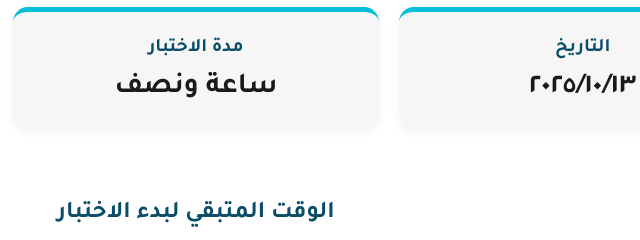
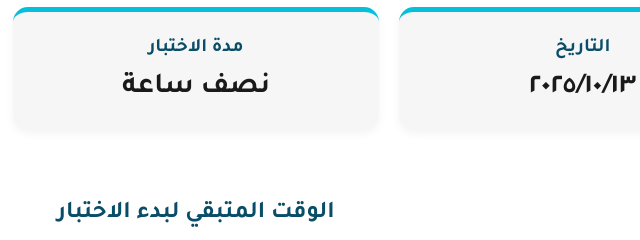
Before and after one commit to mohdschool/7211, a plain HTML site: page index.html in a window 1280 px wide. Shown: the part 315-555 px from the top of the page, 444-1084 px from the left. Drawn offline with Linux system fonts and the light colour scheme.

Commit message:
Update index.html

```diff
--- a/index.html
+++ b/index.html
@@ -346,7 +346,7 @@
 
                 <div class="detail-box">
                     <div class="detail-label">مدة الاختبار</div>
-                    <div class="detail-value" id="exam-duration">ساعة ونصف</div>
+                    <div class="detail-value" id="exam-duration">نصف ساعة</div>
                 </div>
 
                 <div class="detail-box">
@@ -387,54 +387,54 @@
         // بيانات الامتحانات لكل صف - محدثة بناءً على الجداول المقدمة
         const examData = {
             5: [
-                { date: "2025/10/13", subject: "الرياضيات", duration: "ساعة ونصف", startTime: "8:00", endTime: "9:30" },
-                { date: "2025/10/14", subject: "اللغة العربية", duration: "ساعة ونصف", startTime: "8:00", endTime: "9:30" },
-                { date: "2025/10/15", subject: "الدراسات الاجتماعية", duration: "ساعة ونصف", startTime: "8:00", endTime: "9:30" },
-                { date: "2025/10/16", subject: "اللغة الإنجليزية", duration: "ساعة ونصف", startTime: "8:00", endTime: "9:30" },
-                { date: "2025/10/19", subject: "التربية الإسلامية", duration: "ساعة ونصف", startTime: "8:00", endTime: "9:30" },
-                { date: "2025/10/20", subject: "العلوم", duration: "ساعة ونصف", startTime: "8:00", endTime: "9:30" }
+                { date: "2025/10/13", subject: "الرياضيات", duration: "نصف ساعة", startTime: "8:00", endTime: "8:30" },
+                { date: "2025/10/14", subject: "اللغة العربية", duration: "نصف ساعة", startTime: "8:00", endTime: "8:30" },
+                { date: "2025/10/15", subject: "الدراسات الاجتماعية", duration: "نصف ساعة", startTime: "8:00", endTime: "8:30" },
+                { date: "2025/10/16", subject: "اللغة الإنجليزية", duration: "نصف ساعة", startTime: "8:00", endTime: "8:30" },
+                { date: "2025/10/19", subject: "التربية الإسلامية", duration: "نصف ساعة", startTime: "8:00", endTime: "8:30" },
+                { date: "2025/10/20", subject: "العلوم", duration: "نصف ساعة", startTime: "8:00", endTime: "8:30" }
             ],
             6: [
-                { date: "2025/10/12", subject: "التربية الإسلامية", duration: "ساعة ونصف", startTime: "8:00", endTime: "9:30" },
-                { date: "2025/10/13", subject: "العلوم", duration: "ساعة ونصف", startTime: "8:00", endTime: "9:30" },
-                { date: "2025/10/14", subject: "الدراسات الاجتماعية", duration: "ساعة ونصف", startTime: "8:00", endTime: "9:30" },
-                { date: "2025/10/15", subject: "اللغة العربية", duration: "ساعة ونصف", startTime: "8:00", endTime: "9:30" },
-                { date: "2025/10/16", subject: "اللغة الإنجليزية", duration: "ساعة ونصف", startTime: "8:00", endTime: "9:30" },
-                { date: "2025/10/20", subject: "الرياضيات", duration: "ساعة ونصف", startTime: "8:00", endTime: "9:30" }
+                { date: "2025/10/12", subject: "التربية الإسلامية", duration: "نصف ساعة", startTime: "8:00", endTime: "8:30" },
+                { date: "2025/10/13", subject: "العلوم", duration: "نصف ساعة", startTime: "8:00", endTime: "8:30" },
+                { date: "2025/10/14", subject: "الدراسات الاجتماعية", duration: "نصف ساعة", startTime: "8:00", endTime: "8:30" },
+                { date: "2025/10/15", subject: "اللغة العربية", duration: "نصف ساعة", startTime: "8:00", endTime: "8:30" },
+                { date: "2025/10/16", subject: "اللغة الإنجليزية", duration: "نصف ساعة", startTime: "8:00", endTime: "8:30" },
+                { date: "2025/10/20", subject: "الرياضيات", duration: "نصف ساعة", startTime: "8:00", endTime: "8:30" }
             ],
             7: [
-                { date: "2025/10/13", subject: "اللغة الإنجليزية", duration: "ساعة ونصف", startTime: "8:00", endTime: "9:30" },
-                { date: "2025/10/14", subject: "اللغة العربية", duration: "ساعة ونصف", startTime: "8:00", endTime: "9:30" },
-                { date: "2025/10/15", subject: "العلوم", duration: "ساعة ونصف", startTime: "8:00", endTime: "9:30" },
-                { date: "2025/10/16", subject: "الرياضيات", duration: "ساعة ونصف", startTime: "8:00", endTime: "9:30" },
-                { date: "2025/10/19", subject: "التربية الإسلامية", duration: "ساعة ونصف", startTime: "8:00", endTime: "9:30" }
+                { date: "2025/10/13", subject: "اللغة الإنجليزية", duration: "نصف ساعة", startTime: "8:00", endTime: "8:30" },
+                { date: "2025/10/14", subject: "اللغة العربية", duration: "نصف ساعة", startTime: "8:00", endTime: "8:30" },
+                { date: "2025/10/15", subject: "العلوم", duration: "نصف ساعة", startTime: "8:00", endTime: "8:30" },
+                { date: "2025/10/16", subject: "الرياضيات", duration: "نصف ساعة", startTime: "8:00", endTime: "8:30" },
+                { date: "2025/10/19", subject: "التربية الإسلامية", duration: "نصف ساعة", startTime: "8:00", endTime: "8:30" }
             ],
             8: [
-                { date: "2025/10/15", subject: "اللغة العربية", duration: "ساعة ونصف", startTime: "8:00", endTime: "9:30" },
-                { date: "2025/10/16", subject: "الرياضيات", duration: "ساعة ونصف", startTime: "8:00", endTime: "9:30" },
-                { date: "2025/10/20", subject: "اللغة الإنجليزية", duration: "ساعة ونصف", startTime: "8:00", endTime: "9:30" },
-                { date: "2025/10/21", subject: "التربية الإسلامية", duration: "ساعة ونصف", startTime: "8:00", endTime: "9:30" },
-                { date: "2025/10/22", subject: "العلوم", duration: "ساعة ونصف", startTime: "8:00", endTime: "9:30" }
+                { date: "2025/10/15", subject: "اللغة العربية", duration: "نصف ساعة", startTime: "8:00", endTime: "8:30" },
+                { date: "2025/10/16", subject: "الرياضيات", duration: "نصف ساعة", startTime: "8:00", endTime: "8:30" },
+                { date: "2025/10/20", subject: "اللغة الإنجليزية", duration: "نصف ساعة", startTime: "8:00", endTime: "8:30" },
+                { date: "2025/10/21", subject: "التربية الإسلامية", duration: "نصف ساعة", startTime: "8:00", endTime: "8:30" },
+                { date: "2025/10/22", subject: "العلوم", duration: "نصف ساعة", startTime: "8:00", endTime: "8:30" }
             ],
             9: [
-                { date: "2025/10/13", subject: "الأحياء", duration: "ساعة ونصف", startTime: "8:00", endTime: "9:30" },
-                { date: "2025/10/14", subject: "اللغة الإنجليزية", duration: "ساعة ونصف", startTime: "8:00", endTime: "9:30" },
-                { date: "2025/10/15", subject: "الدراسات الاجتماعية", duration: "ساعة ونصف", startTime: "8:00", endTime: "9:30" },
-                { date: "2025/10/16", subject: "اللغة العربية", duration: "ساعة ونصف", startTime: "8:00", endTime: "9:30" },
-                { date: "2025/10/19", subject: "الرياضيات", duration: "ساعة ونصف", startTime: "8:00", endTime: "9:30" },
-                { date: "2025/10/20", subject: "التربية الإسلامية", duration: "ساعة ونصف", startTime: "8:00", endTime: "9:30" },
-                { date: "2025/10/21", subject: "الفيزياء", duration: "ساعة ونصف", startTime: "8:00", endTime: "9:30" },
-                { date: "2025/10/22", subject: "الكيمياء", duration: "ساعة ونصف", startTime: "8:00", endTime: "9:30" }
+                { date: "2025/10/13", subject: "الأحياء", duration: "نصف ساعة", startTime: "8:00", endTime: "8:30" },
+                { date: "2025/10/14", subject: "اللغة الإنجليزية", duration: "نصف ساعة", startTime: "8:00", endTime: "8:30" },
+                { date: "2025/10/15", subject: "الدراسات الاجتماعية", duration: "نصف ساعة", startTime: "8:00", endTime: "8:30" },
+                { date: "2025/10/16", subject: "اللغة العربية", duration: "نصف ساعة", startTime: "8:00", endTime: "8:30" },
+                { date: "2025/10/19", subject: "الرياضيات", duration: "نصف ساعة", startTime: "8:00", endTime: "8:30" },
+                { date: "2025/10/20", subject: "التربية الإسلامية", duration: "نصف ساعة", startTime: "8:00", endTime: "8:30" },
+                { date: "2025/10/21", subject: "الفيزياء", duration: "نصف ساعة", startTime: "8:00", endTime: "8:30" },
+                { date: "2025/10/22", subject: "الكيمياء", duration: "نصف ساعة", startTime: "8:00", endTime: "8:30" }
             ],
             10: [
-                { date: "2025/10/13", subject: "الأحياء", duration: "ساعة ونصف", startTime: "8:00", endTime: "9:30" },
-                { date: "2025/10/14", subject: "التربية الإسلامية", duration: "ساعة ونصف", startTime: "8:00", endTime: "9:30" },
-                { date: "2025/10/16", subject: "الفيزياء", duration: "ساعة ونصف", startTime: "8:00", endTime: "9:30" },
-                { date: "2025/10/19", subject: "الدراسات الاجتماعية", duration: "ساعة ونصف", startTime: "8:00", endTime: "9:30" },
-                { date: "2025/10/20", subject: "اللغة العربية", duration: "ساعة ونصف", startTime: "8:00", endTime: "9:30" },
-                { date: "2025/10/21", subject: "اللغة الإنجليزية", duration: "ساعة ونصف", startTime: "8:00", endTime: "9:30" },
-                { date: "2025/10/22", subject: "الكيمياء", duration: "ساعة ونصف", startTime: "8:00", endTime: "9:30" },
-                { date: "2025/10/23", subject: "الرياضيات", duration: "ساعة ونصف", startTime: "8:00", endTime: "9:30" }
+                { date: "2025/10/13", subject: "الأحياء", duration: "نصف ساعة", startTime: "8:00", endTime: "8:30" },
+                { date: "2025/10/14", subject: "التربية الإسلامية", duration: "نصف ساعة", startTime: "8:00", endTime: "8:30" },
+                { date: "2025/10/16", subject: "الفيزياء", duration: "نصف ساعة", startTime: "8:00", endTime: "8:30" },
+                { date: "2025/10/19", subject: "الدراسات الاجتماعية", duration: "نصف ساعة", startTime: "8:00", endTime: "8:30" },
+                { date: "2025/10/20", subject: "اللغة العربية", duration: "نصف ساعة", startTime: "8:00", endTime: "8:30" },
+                { date: "2025/10/21", subject: "اللغة الإنجليزية", duration: "نصف ساعة", startTime: "8:00", endTime: "8:30" },
+                { date: "2025/10/22", subject: "الكيمياء", duration: "نصف ساعة", startTime: "8:00", endTime: "8:30" },
+                { date: "2025/10/23", subject: "الرياضيات", duration: "نصف ساعة", startTime: "8:00", endTime: "8:30" }
             ]
         };
 
```
